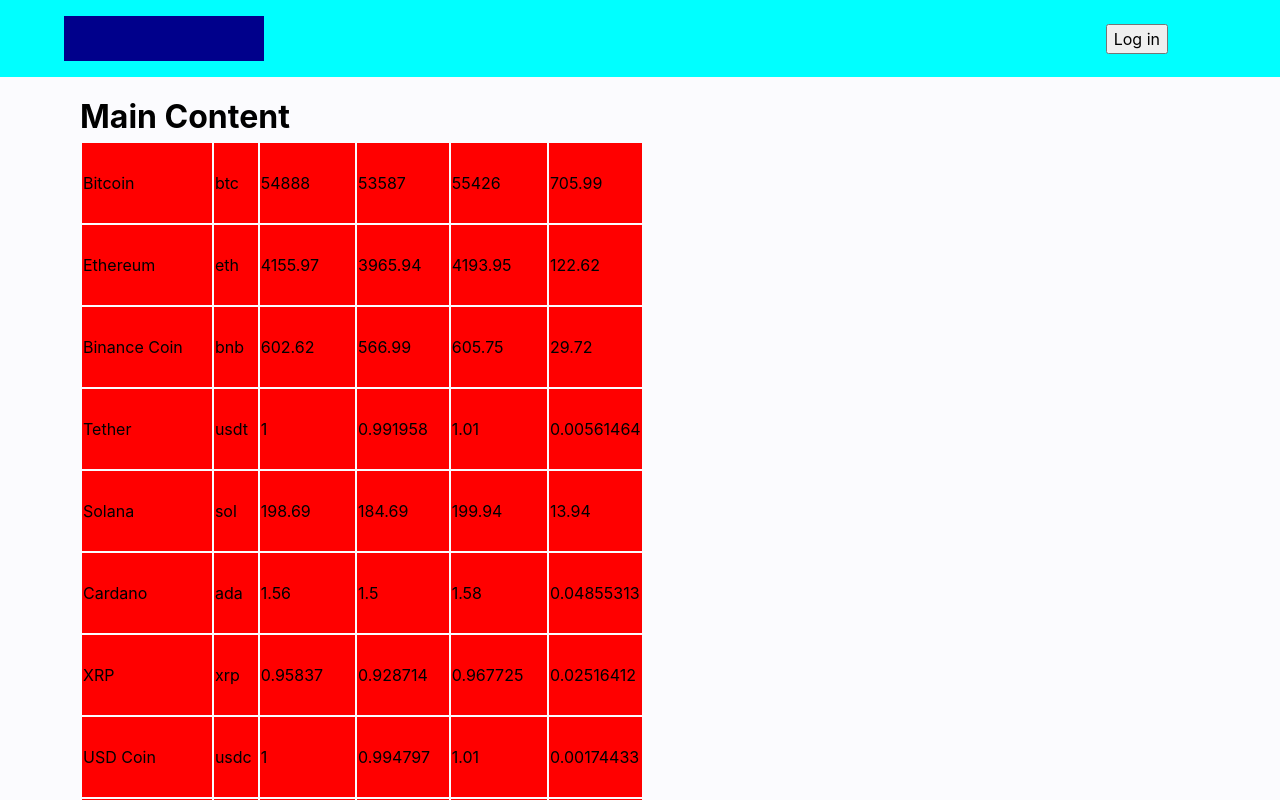
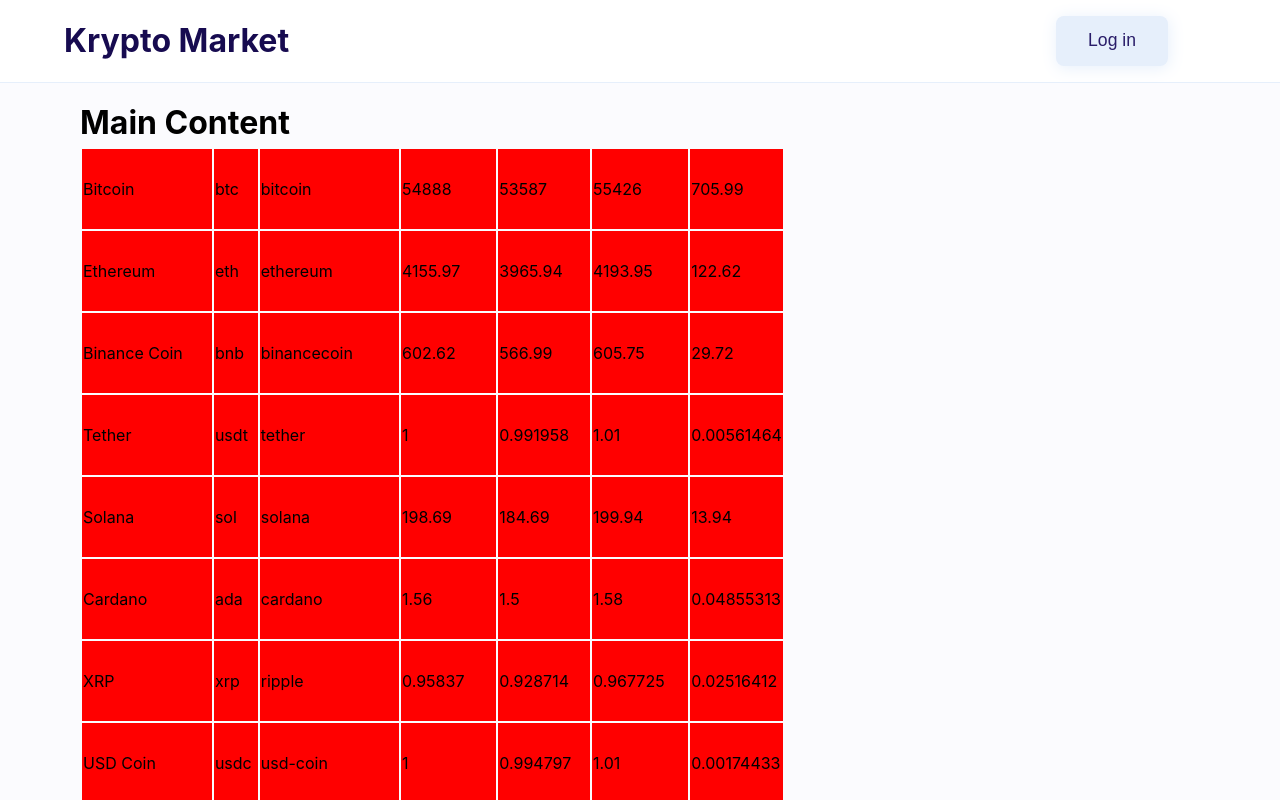
Before and after one commit to libekonst/krypto-market, a React (Create React App) app: page / in a window 1280 px wide. Shown: the top 800 px of the page. Built offline with nearby package versions, Linux system fonts and the light colour scheme.

Commit message:
add: app header

```diff
--- a/src/App.tsx
+++ b/src/App.tsx
@@ -1,11 +1,13 @@
 import { ThemeProvider } from 'styled-components';
 import './App.css';
+import { AppHeader } from './AppHeader';
 import { RootNavigator } from './RootNavigator';
 import { theme } from './ui-kit/theme';
 
 export function App() {
   return (
     <ThemeProvider theme={theme}>
+      <AppHeader />
       <RootNavigator />
     </ThemeProvider>
   );
--- /dev/null
+++ b/src/AppHeader.tsx
@@ -0,0 +1,30 @@
+import styled from 'styled-components';
+import { LightButton } from './ui-kit/input/LightButton';
+import { Row } from './ui-kit/layout/Row';
+
+export function AppHeader() {
+  return (
+    <Wrapper>
+      <Row mainAxis="space-between">
+        <Logo />
+        <LightButton>Log in</LightButton>
+      </Row>
+    </Wrapper>
+  );
+}
+
+const Wrapper = styled.header`
+  padding: 1rem 7rem 1rem 4rem;
+  background-color: white;
+  position: sticky;
+  top: 0;
+  border-bottom: 1px solid ${props => props.theme.colors.lightShade};
+`;
+
+function Logo() {
+  return <LogoText>Krypto Market</LogoText>;
+}
+
+const LogoText = styled.h1`
+  color: ${props => props.theme.colors.darkShade};
+`;
--- a/src/pages/home/HomePage.tsx
+++ b/src/pages/home/HomePage.tsx
@@ -1,38 +1,10 @@
-import { Row } from '../../ui-kit/layout/Row';
 import { PriceTable } from './coin-market-share/PriceTable';
 
 export function HomePage() {
   return (
     <>
-      <Header />
       <Main />
     </>
-  );
-}
-
-function Header() {
-  return (
-    <div
-      style={{
-        padding: '1rem 7rem 1rem 4rem',
-        backgroundColor: 'cyan',
-        position: 'sticky',
-        top: 0,
-      }}
-    >
-      <Row mainAxis="space-between">
-        <Logo />
-        <button>Log in</button>
-      </Row>
-    </div>
-  );
-}
-
-function Logo() {
-  return (
-    <div
-      style={{ width: '200px', height: '45px', backgroundColor: 'darkblue' }}
-    ></div>
   );
 }
 
--- a/src/pages/home/coin-market-share/PriceTable.tsx
+++ b/src/pages/home/coin-market-share/PriceTable.tsx
@@ -1,39 +1,34 @@
-import { useEffect, useState } from 'react';
+import { useCallback, useEffect, useState } from 'react';
+import {
+  isFailure,
+  isLoading,
+  isSuccess,
+  useDataLoader
+} from '../../../lib/useDataLoader';
 import { Spinner } from '../../../ui-kit/feedback/Spinner';
 import { Row } from '../../../ui-kit/layout/Row';
 import { getCoinMarketPrices } from './api';
 import { CoinMarketPrice } from './CoinMarketPrice';
 
 export function PriceTable() {
-  const [data, setData] = useState<CoinMarketPrice[]>([]);
   const [paginationCount, setPaginationCount] = useState(1);
-  const [isLoading, setIsLoading] = useState(false);
-  const [error, setError] = useState<string | undefined>();
+  const loadMorePrices = () => setPaginationCount(prevCount => prevCount + 1);
+  const getData = useCallback(
+    () => getCoinMarketPrices(paginationCount),
+    [paginationCount]
+  );
+  const res = useDataLoader(getData);
 
+  const [accumulatedData, setAccumulatedData] = useState<CoinMarketPrice[]>([]);
   useEffect(() => {
-    const fetchData = async () => {
-      setIsLoading(true);
-      setError(undefined);
-      try {
-        const additionalPrices = await getCoinMarketPrices(paginationCount);
-        setData(prev => [...prev, ...additionalPrices]);
-      } catch (error) {
-        if (isError(error)) setError(error.message);
-        else setError('Something went wrong');
-      } finally {
-        setIsLoading(false);
-      }
-    };
-    fetchData();
-  }, [paginationCount]);
-
-  const loadMorePrices = () => setPaginationCount(prevCount => prevCount + 1);
+    if (isSuccess(res)) setAccumulatedData(prev => [...prev, ...res.data]);
+  }, [res]);
 
   return (
     <>
       <table>
         <tbody>
-          {data.map((coinPrice, i) => (
+          {accumulatedData.map((coinPrice, i) => (
             <tr
               // key={coinPrice.id} // TODO add this when using real data
               key={i}
@@ -41,11 +36,12 @@
                 backgroundColor: 'red',
                 height: '80px',
                 flex: 1,
-                marginBottom: 10,
+                marginBottom: 10
               }}
             >
               <td>{coinPrice.name}</td>
               <td>{coinPrice.symbol}</td>
+              <td>{coinPrice.id}</td>
               <td>{coinPrice.current_price}</td>
               <td>{coinPrice.low_24h}</td>
               <td>{coinPrice.high_24h}</td>
@@ -54,14 +50,11 @@
           ))}
         </tbody>
       </table>
-      {error && <p>{error}</p>}
 
-      {isLoading && <Spinner />}
+      {isFailure(res) && <p>{res.error}</p>}
+      {isLoading(res) && <Spinner />}
 
       <button onClick={loadMorePrices}>MOAR</button>
     </>
   );
 }
-
-const isError = (error: unknown): error is Error =>
-  (error as any)?.message !== undefined;
```
